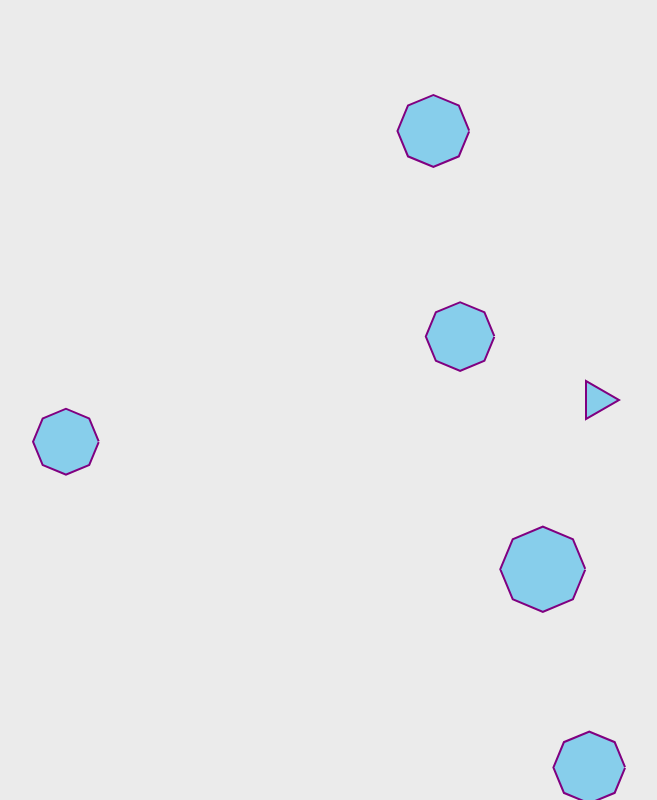
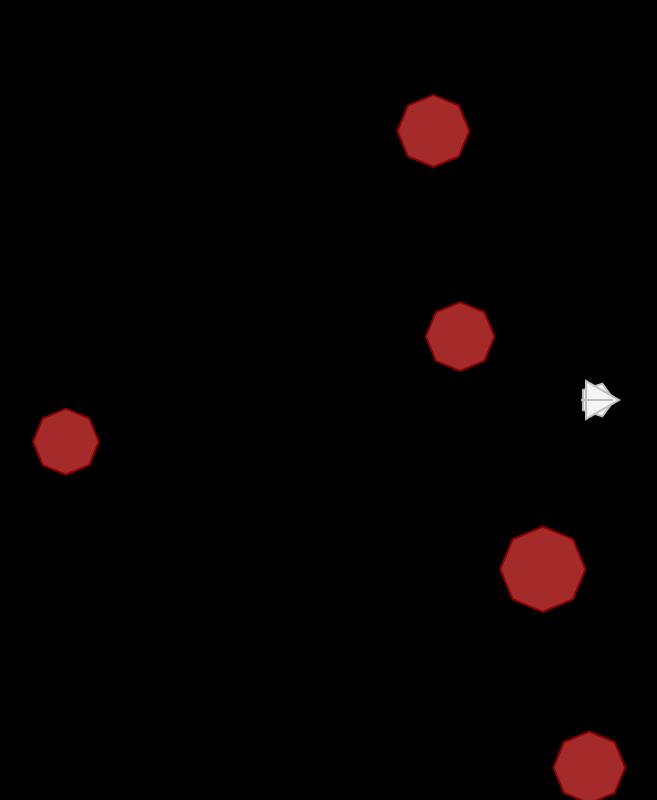
Before and after one commit to ddalairac/game-asteroid, a website with bundled scripts: page index.html in a window 1280 px wide. Shown: the whole page, without its empty margins (43-700 px from the left). Built offline with nearby package versions, Linux system fonts and the light colour scheme.

Commit message:
npm whatch all & render improvements

```diff
--- a/js/render.js
+++ b/js/render.js
@@ -19,9 +19,7 @@ export class Render {
     get stageLimitY() {
         return this.ctx.canvas.height;
     }
-    drawPolygon(centerX, centerY, radian, sideCount = 3, size = 20, strokeWidth = 4, strokeColor = 'purple', fillColor = 'skyblue') {
-        this.ctx.translate(centerX, centerY);
-        this.ctx.rotate(radian);
+    drawPolygon(sideCount, size, strokeWidth, strokeColor, fillColor) {
         this.ctx.beginPath();
         this.ctx.moveTo(size * Math.cos(0), size * Math.sin(0));
         for (var i = 1; i <= sideCount; i += 1) {
@@ -33,40 +31,58 @@ export class Render {
         this.ctx.lineWidth = strokeWidth;
         this.ctx.stroke();
         this.ctx.fill();
+    }
+    drawPolygon_Move(centerX, centerY, sideCount, size, strokeWidth, strokeColor, fillColor) {
+        this.ctx.translate(centerX, centerY);
+        this.drawPolygon(sideCount, size, strokeWidth, strokeColor, fillColor);
+        this.ctx.translate(-centerX, -centerY);
+    }
+    drawPolygon_MoveAndRotate(radian, centerX, centerY, sideCount, size, strokeWidth, strokeColor, fillColor) {
+        this.ctx.translate(centerX, centerY);
+        this.ctx.rotate(radian);
+        this.drawPolygon(sideCount, size, strokeWidth, strokeColor, fillColor);
         this.ctx.rotate(-radian);
         this.ctx.translate(-centerX, -centerY);
     }
     drawShip() {
         let ship = Game.instance.ship;
-        this.drawPolygon(ship.x, ship.y, ship.radian);
+        let centerX = ship.x;
+        let centerY = ship.y;
+        let radian = ship.radian;
+        let size = 20;
+        let sideCount = 3;
+        let strokeWidth = 4;
+        let strokeColor = 'silver';
+        let fillColor = 'whitesmoke';
+        let fillColorWindow = 'cadetblue';
+        this.ctx.translate(centerX, centerY);
+        this.ctx.rotate(radian);
+        this.drawPolygon(5, 16, strokeWidth, strokeColor, fillColor);
+        this.drawPolygon(sideCount, size, strokeWidth, strokeColor, fillColor);
+        this.drawPolygon(2, 16, 2, strokeColor, fillColor);
+        this.ctx.rotate(-radian);
+        this.ctx.translate(-centerX, -centerY);
     }
-    drawAsteroids() {
-        Game.instance.asteroids.forEach(asteroid => {
-            this.drawAsteroid(asteroid.x, asteroid.y, asteroid.size);
+    drawBullet() {
+        let size = 5;
+        let sideCount = 2;
+        let strokeWidth = 4;
+        let strokeColor = 'red';
+        let fillColor = 'red';
+        Game.instance.bullets.forEach(bullet => {
+            this.drawPolygon_MoveAndRotate(bullet.radian, bullet.x, bullet.y, sideCount, size, strokeWidth, strokeColor, fillColor);
         });
     }
     drawAsteroid(centerX, centerY, size) {
         let sideCount = 8;
         let strokeWidth = 4;
-        let strokeColor = 'purple';
-        let fillColor = 'skyblue';
-        this.ctx.translate(centerX, centerY);
-        this.ctx.beginPath();
-        this.ctx.moveTo(size * Math.cos(0), size * Math.sin(0));
-        for (var i = 1; i <= sideCount; i += 1) {
-            this.ctx.lineTo(size * Math.cos(i * 2 * Math.PI / sideCount), size * Math.sin(i * 2 * Math.PI / sideCount));
-        }
-        this.ctx.fillStyle = fillColor;
-        this.ctx.strokeStyle = strokeColor;
-        this.ctx.lineWidth = strokeWidth;
-        this.ctx.stroke();
-        this.ctx.fill();
-        this.ctx.closePath();
-        this.ctx.translate(-centerX, -centerY);
+        let strokeColor = 'darkred';
+        let fillColor = 'brown';
+        this.drawPolygon_Move(centerX, centerY, sideCount, size, strokeWidth, strokeColor, fillColor);
     }
-    drawBullet() {
-        Game.instance.bullets.forEach(bullet => {
-            this.drawPolygon(bullet.x, bullet.y, bullet.radian, 2, 5);
+    drawAsteroids() {
+        Game.instance.asteroids.forEach(asteroid => {
+            this.drawAsteroid(asteroid.x, asteroid.y, asteroid.size);
         });
     }
     drawBoard() {
--- a/scss/styles.scss
+++ b/scss/styles.scss
@@ -9,7 +9,7 @@ body {
     box-sizing: border-box;
 }
 canvas {
-    background: #e1e1e1a8;
+    background: black;
     display: block;
     margin: 0 auto;
 }
--- a/ts/main.ts
+++ b/ts/main.ts
@@ -2,6 +2,6 @@ import { EventHandler } from './event-handler.js';
 import { Game } from './game.js';
 import { Render } from './render.js';
 
-new Render()
 new Game()
 new EventHandler()
+new Render()
--- a/ts/render.ts
+++ b/ts/render.ts
@@ -29,13 +29,8 @@ export class Render {
         return this.ctx.canvas.height
     }
 
-    drawPolygon(centerX: number, centerY: number, radian: number, sideCount: number = 3, size: number = 20,
-        strokeWidth: number = 4, strokeColor: string = 'purple', fillColor: string = 'skyblue') {
+    private drawPolygon(sideCount: number, size: number, strokeWidth: number, strokeColor: string, fillColor: string) {
 
-        // let radian = angle * Math.PI / 180;
-
-        this.ctx.translate(centerX, centerY);
-        this.ctx.rotate(radian);
         this.ctx.beginPath();
         this.ctx.moveTo(size * Math.cos(0), size * Math.sin(0));
         for (var i = 1; i <= sideCount; i += 1) {
@@ -48,43 +43,69 @@ export class Render {
         this.ctx.lineWidth = strokeWidth;
         this.ctx.stroke();
         this.ctx.fill();
+    }
+    private drawPolygon_Move(centerX: number, centerY: number, sideCount: number, size: number, strokeWidth: number, strokeColor: string, fillColor: string) {
+        this.ctx.translate(centerX, centerY);
+        this.drawPolygon(sideCount, size, strokeWidth, strokeColor, fillColor)
+        this.ctx.translate(-centerX, -centerY);
+    }
+    private drawPolygon_MoveAndRotate(radian: number, centerX: number, centerY: number, sideCount: number, size: number, strokeWidth: number, strokeColor: string, fillColor: string) {
+        this.ctx.translate(centerX, centerY);
+        this.ctx.rotate(radian);
+        this.drawPolygon(sideCount, size, strokeWidth, strokeColor, fillColor)
         this.ctx.rotate(-radian);
         this.ctx.translate(-centerX, -centerY);
     }
 
 
+
+
     private drawShip() {
         let ship = Game.instance.ship
-        this.drawPolygon(ship.x, ship.y, ship.radian)
+
+        let centerX: number = ship.x
+        let centerY: number = ship.y
+        let radian: number = ship.radian
+        let size: number = 20
+        let sideCount: number = 3
+        let strokeWidth: number = 4
+        let strokeColor: string = 'silver'
+        let fillColor: string = 'whitesmoke'
+        let fillColorWindow: string = 'cadetblue'
+        this.ctx.translate(centerX, centerY);
+        this.ctx.rotate(radian);
+
+        this.drawPolygon( 5, 16, strokeWidth, strokeColor, fillColor)
+        this.drawPolygon( sideCount, size, strokeWidth, strokeColor, fillColor)
+        this.drawPolygon( 2, 16, 2, strokeColor, fillColor)
+        // this.drawPolygon( 2, 3, 15, fillColorWindow, fillColor)
+        // this.drawPolygon_MoveAndRotate(ship.radian, ship.x, ship.y, sideCount, size, strokeWidth, strokeColor, fillColor)
+
+        this.ctx.rotate(-radian);
+        this.ctx.translate(-centerX, -centerY);
     }
-    private drawAsteroids() {
-        Game.instance.asteroids.forEach(asteroid => {
-            this.drawAsteroid(asteroid.x, asteroid.y, asteroid.size)
+    private drawBullet() {
+        let size: number = 5
+        let sideCount: number = 2
+        let strokeWidth: number = 4
+        // let strokeColor: string = 'chartreuse'
+        let strokeColor: string = 'red'
+        let fillColor: string = 'red'
+        Game.instance.bullets.forEach(bullet => {
+            this.drawPolygon_MoveAndRotate(bullet.radian, bullet.x, bullet.y, sideCount, size, strokeWidth, strokeColor, fillColor)
         });
     }
     private drawAsteroid(centerX: number, centerY: number, size: number) {
         let sideCount: number = 8
         let strokeWidth: number = 4
-        let strokeColor: string = 'purple'
-        let fillColor: string = 'skyblue'
+        let strokeColor: string = 'darkred'
+        let fillColor: string = 'brown'
 
-        this.ctx.translate(centerX, centerY);
-        this.ctx.beginPath();
-        this.ctx.moveTo(size * Math.cos(0), size * Math.sin(0));
-        for (var i = 1; i <= sideCount; i += 1) {
-            this.ctx.lineTo(size * Math.cos(i * 2 * Math.PI / sideCount), size * Math.sin(i * 2 * Math.PI / sideCount));
-        }
-        this.ctx.fillStyle = fillColor;
-        this.ctx.strokeStyle = strokeColor;
-        this.ctx.lineWidth = strokeWidth;
-        this.ctx.stroke();
-        this.ctx.fill();
-        this.ctx.closePath();
-        this.ctx.translate(-centerX, -centerY);
+        this.drawPolygon_Move(centerX, centerY, sideCount, size, strokeWidth, strokeColor, fillColor)
     }
-    private drawBullet() {
-        Game.instance.bullets.forEach(bullet => {
-            this.drawPolygon(bullet.x, bullet.y, bullet.radian, 2, 5)
+    private drawAsteroids() {
+        Game.instance.asteroids.forEach(asteroid => {
+            this.drawAsteroid(asteroid.x, asteroid.y, asteroid.size)
         });
     }
 
```
Also changed, not shown: package.json (+7 -5 lines), README.md, css/styles.css, 2 other files.
